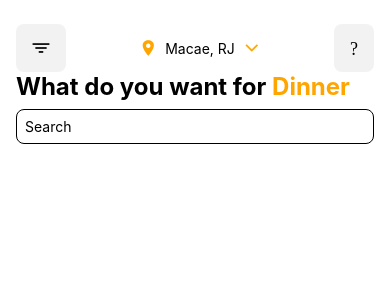
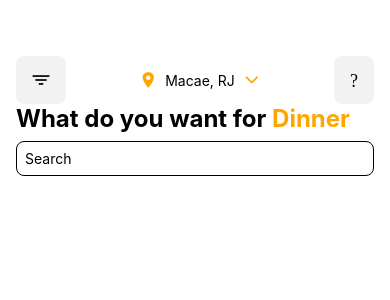
Before and after one commit to Jrm1992/yFood, a React Native app in the folder mobile/: screen / in a window 390 px wide. Shown: the top 300 px of the page. Built offline with nearby package versions, Linux system fonts and the light colour scheme.

Commit message:
mobile:feat: react-native-paper install

```diff
--- a/mobile/App.tsx
+++ b/mobile/App.tsx
@@ -15,6 +15,7 @@ const styles = StyleSheet.create({
   container: {
     flex: 1,
     backgroundColor: '#fff',
+    marginTop: 32,
     paddingHorizontal: 16,
     paddingVertical: 24,
   },
--- a/mobile/package.json
+++ b/mobile/package.json
@@ -9,12 +9,13 @@
     "web": "expo start --web"
   },
   "dependencies": {
+    "@types/react": "~18.2.14",
     "expo": "~49.0.15",
     "expo-status-bar": "~1.6.0",
     "react": "18.2.0",
     "react-native": "0.72.6",
-    "typescript": "^5.1.3",
-    "@types/react": "~18.2.14"
+    "react-native-paper": "^4.12.6",
+    "typescript": "^5.1.3"
   },
   "devDependencies": {
     "@babel/core": "^7.20.0"
```
Also changed, not shown: 1 other file (tests, documents, lock files or other folders).
